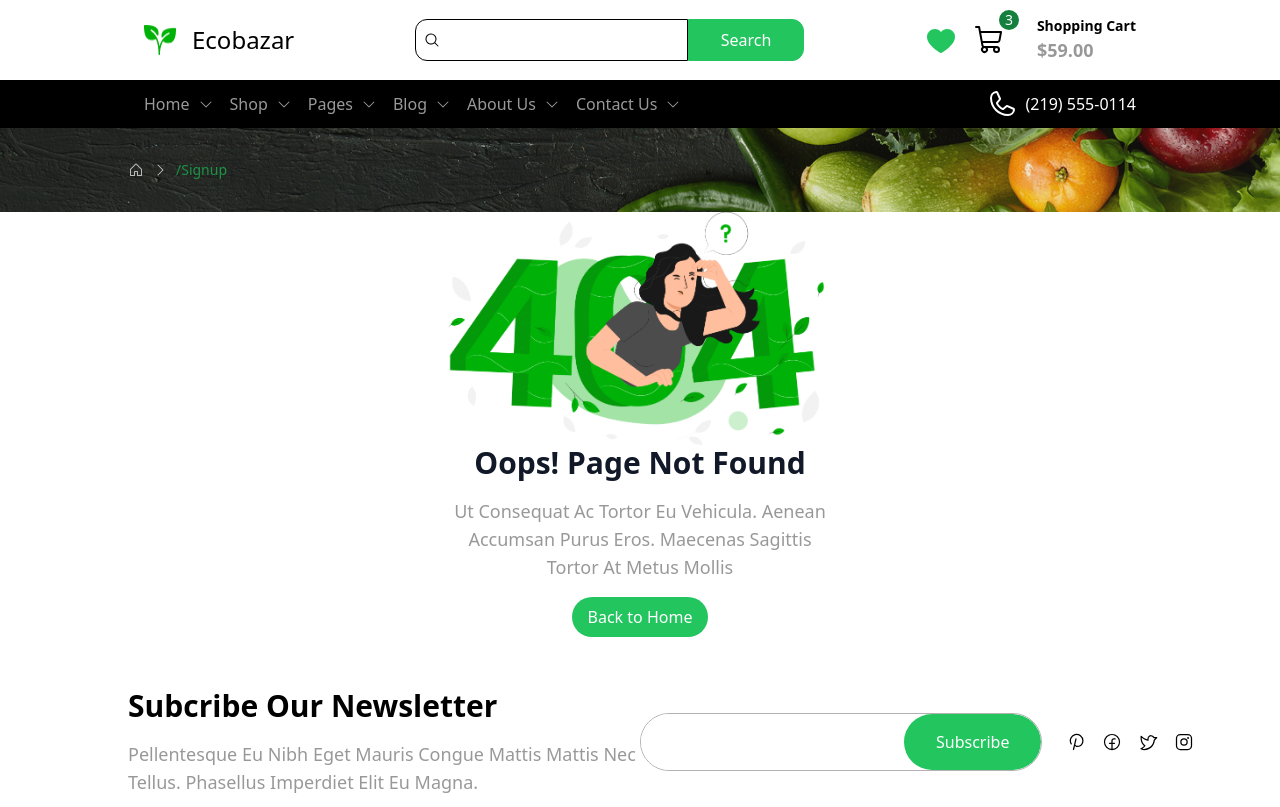
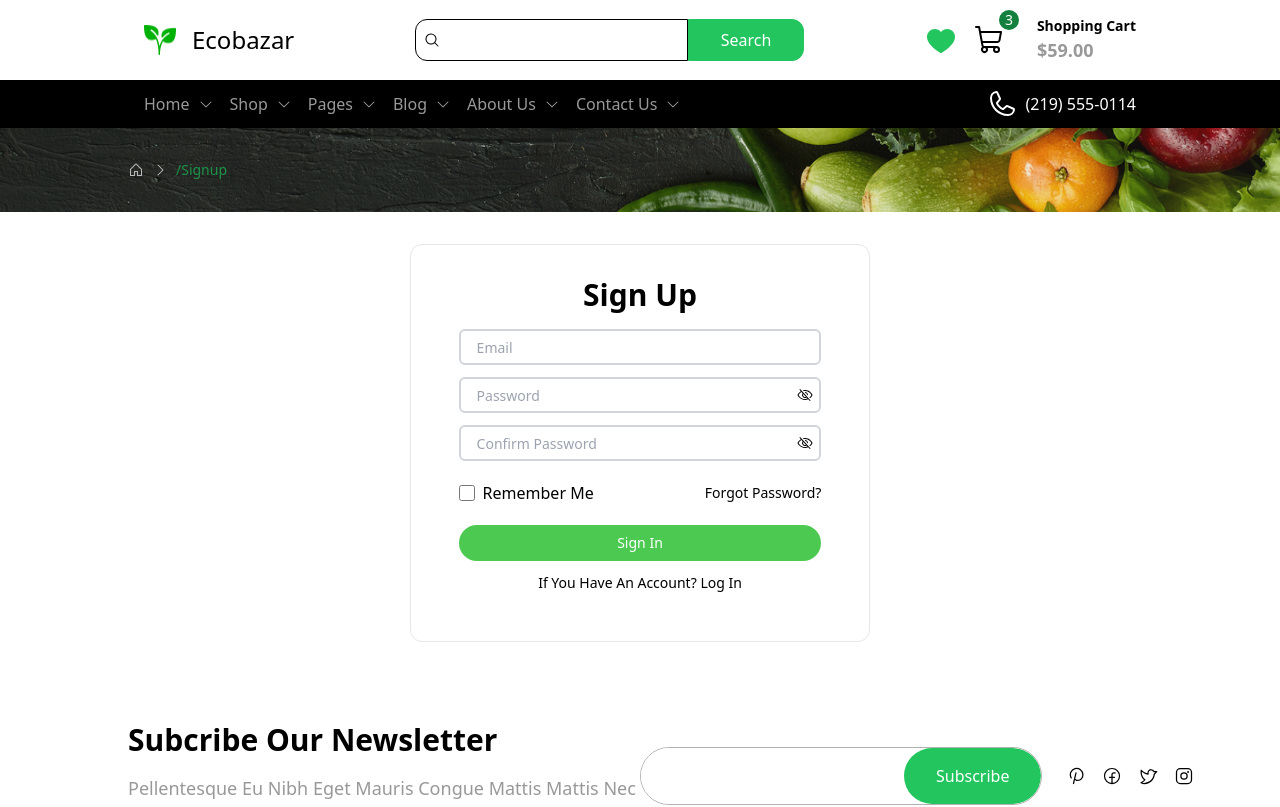
Before and after one commit to DUSHIME1212/Ecobazar, a React (Vite) app in the folder frontend/: page /signup in a window 1280 px wide. Shown: the top 807 px of the page. Built offline with nearby package versions, Linux system fonts and the light colour scheme.

Commit message:
"Added SignUp page and updated App.jsx to include SignUp route, modified LoginAuth page"

```diff
--- a/frontend/src/App.jsx
+++ b/frontend/src/App.jsx
@@ -5,6 +5,7 @@ import Footer from "./components/footer.jsx";
 import LoginAuth from "./pages/settings/login.jsx";
 import PagenotFound from "./pages/PagenotFound.jsx";
 import FAQs from "./pages/FAQs.jsx";
+import SignUp from "./pages/settings/signIn.jsx";
 
 export default function App() {
   return (
@@ -13,7 +14,8 @@ export default function App() {
       <Routes>
         <Route path="/" element={<HomepageLanding />} />
         <Route path="/FAQs" element={<FAQs />} />
-        <Route path="/profile" element={<LoginAuth />} />
+        <Route path="/login" element={<LoginAuth />} />
+        <Route path="/signup" element={<SignUp />} />
         <Route path="*" element={<PagenotFound />} />
       </Routes>
       <Footer />
--- a/frontend/src/pages/settings/login.jsx
+++ b/frontend/src/pages/settings/login.jsx
@@ -14,10 +14,10 @@ function LoginAuth() {
   }
 
   return (
-    <div className="h-[65dvh] w-full flex flex-col justify-start items-center">
+    <div className="min-h-[65dvh] w-full flex flex-col justify-start items-center">
       <Breadcrumbs pageroute={pageid.pathname} />
       <div
-        className="flex flex-col items-center justify-center w-[36dvw] bg-white p-8 border rounded-xl hover:shadow-xl transition-all duration-300 h-[48dvh]"
+        className="flex flex-col items-center justify-center w-[36dvw] bg-white p-8 my-8 border rounded-xl hover:shadow-xl transition-all duration-300 min-h-[48dvh]"
         id="card"
       >
         <h1>Sign In</h1>
@@ -56,7 +56,7 @@ function LoginAuth() {
           </button>
           <h3 className="text-sm opacity-100">
             Don’t have account?{" "}
-            <Link className="opacity-100" to={"/"}>
+            <Link className="opacity-100" to={"/signup"}>
               Register
             </Link>
           </h3>
--- a/frontend/src/pages/settings/signIn.jsx
+++ b/frontend/src/pages/settings/signIn.jsx
@@ -0,0 +1,82 @@
+import { useState } from "react";
+import { Link, useLocation } from "react-router-dom";
+import Breadcrumbs from "../../components/Breadcrumbs";
+import { Eye, EyeSlash } from "@phosphor-icons/react";
+
+const SignUp = () => {
+    const pageid = useLocation();
+    const [seePassword, Setseepassword] = useState(0);
+    function handleSee(e) {
+      e.preventDefault();
+      Setseepassword((prev) => !prev);
+      console.log(pageid);
+
+    }
+
+    return (
+      <div className="min-h-[65dvh] w-full flex flex-col  justify-start items-center">
+        <Breadcrumbs pageroute={pageid.pathname} />
+        <div
+          className="flex flex-col items-center justify-center w-[36dvw] bg-white p-8 my-8 py-8 border rounded-xl hover:shadow-xl transition-all duration-300 mi-h-[48dvh]"
+          id="card"
+        >
+          <h1>Sign up</h1>
+          <form className="flex flex-col items-center size-full p-4 space-y-3">
+            <label htmlFor="" className="relative w-full">
+              <input
+                type="email"
+                placeholder="Email"
+                className="border-2 border-gray-300 w-full focus:border-green-500 h-[4dvh] p-4 text-sm rounded-md outline-none"
+              />
+            </label>
+            <label htmlFor="" className="relative w-full">
+              <input
+                type={seePassword ? "text" : "password"}
+                placeholder="Password"
+                className="border-2 border-gray-300 w-full focus:border-green-500 h-[4dvh] p-4 text-sm rounded-md outline-none"
+              />
+              <button
+                onClick={handleSee}
+                className="absolute top-1/2 -translate-y-1/2 right-2"
+              >
+                {seePassword ? <Eye size={16} /> : <EyeSlash size={16} />}
+              </button>
+            </label>
+            <label htmlFor="" className="relative w-full">
+              <input
+                type={seePassword ? "text" : "password"}
+                placeholder="Confirm Password"
+                className="border-2 border-gray-300 w-full focus:border-green-500 h-[4dvh] p-4 text-sm rounded-md outline-none"
+              />
+              <button
+                onClick={handleSee}
+                className="absolute top-1/2 -translate-y-1/2 right-2"
+              >
+                {seePassword ? <Eye size={16} /> : <EyeSlash size={16} />}
+              </button>
+            </label>
+            <span className="flex items-center gap-4 py-2 w-full justify-between space-x-4 ">
+              <label htmlFor="rem" className="flex items-center gap-2">
+                <input type="checkbox" className="" id="rem" />
+                Remember me
+              </label>
+              <a href="#" className="text-sm">
+                Forgot Password?
+              </a>
+            </span>
+            <button className="p-2 text-sm w-full rounded-full bg-[#00b207] bg-opacity-70 hover:bg-opacity-100 duration-700 text-white">
+              Sign In
+            </button>
+            <h3 className="text-sm opacity-100">
+              if you have an account?{" "}
+              <Link className="opacity-100" to={"/login"}>
+                log in
+              </Link>
+            </h3>
+          </form>
+        </div>
+      </div>
+    );
+  }
+
+export default SignUp
```
